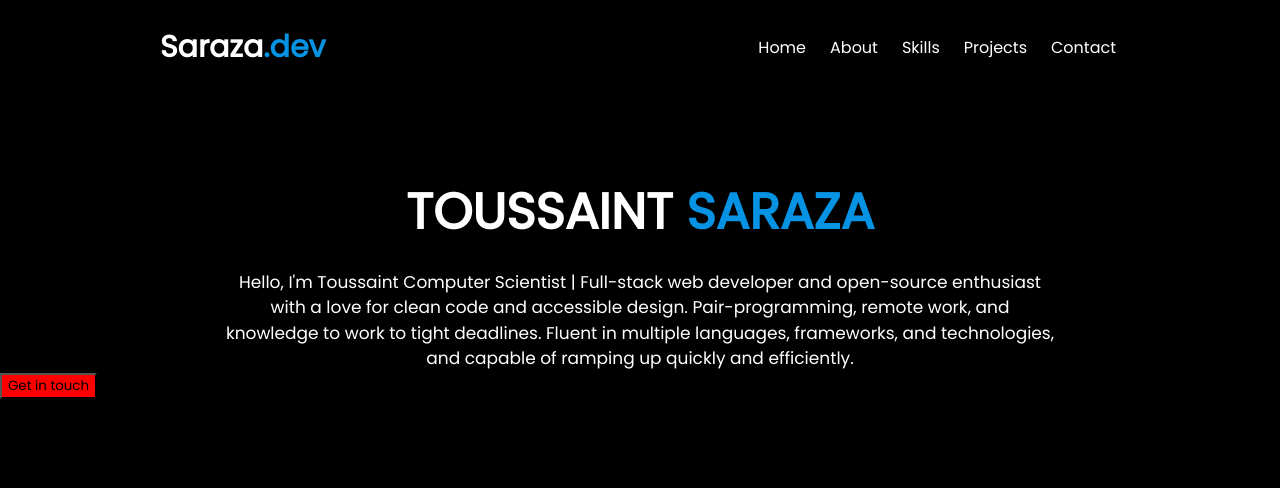
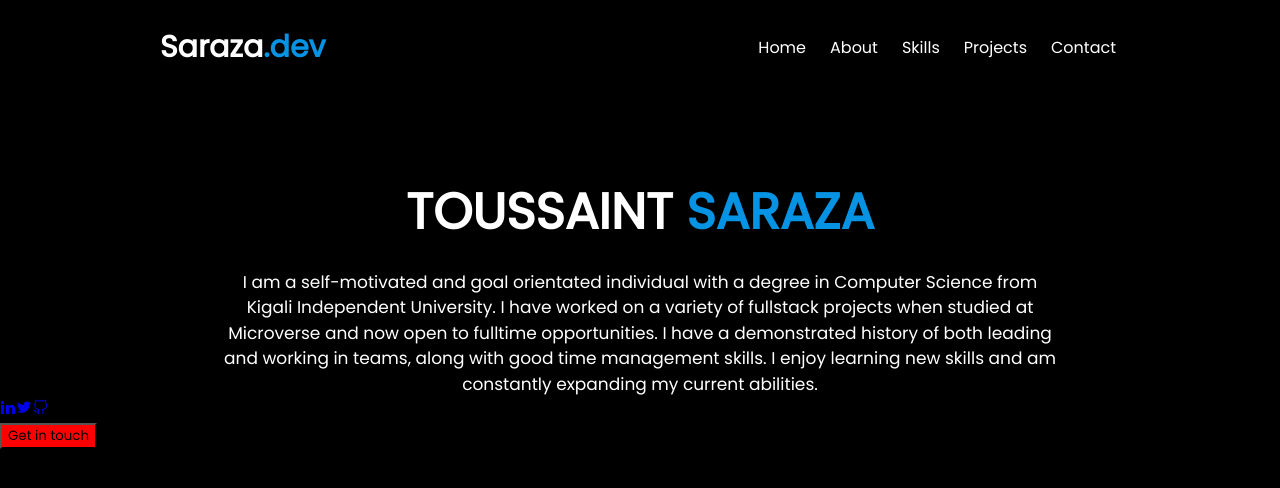
Before and after one commit to sarazaToussaint/Saraza-dev, a React (Create React App) app: page / in a window 1280 px wide. Shown: the top 488 px of the page. Built offline with nearby package versions, Linux system fonts and the light colour scheme.

Commit message:
Add Icons

```diff
--- a/src/components/Home.jsx
+++ b/src/components/Home.jsx
@@ -1,4 +1,6 @@
 import React from 'react';
+import { VscGithubAlt, VscTwitter } from 'react-icons/vsc';
+import { ImLinkedin2 } from 'react-icons/im';
 import { NavLink as Link } from 'react-router-dom';
 
 const Home = () => (
@@ -8,14 +10,26 @@ const Home = () => (
       <span> SARAZA</span>
     </h1>
     <p>
-      Hello, I&apos;m Toussaint Computer Scientist | Full-stack web developer and open-source
-      enthusiast with a love for clean code and accessible design.
-      Pair-programming, remote work, and knowledge to work to tight deadlines.
-      Fluent in multiple languages, frameworks, and technologies,
-      and capable of ramping up quickly and efficiently.
+      I am a self-motivated and goal orientated individual with a degree
+      in Computer Science from Kigali Independent University.
+      I have worked on a variety of fullstack projects when studied at Microverse and
+      now open to fulltime opportunities. I have a demonstrated history
+      of both leading and working in teams, along with good time management
+      skills. I enjoy learning new skills and am constantly expanding my
+      current abilities.
     </p>
+    <div className="icon-container">
+      <a href="https://www.linkedin.com/in/toussaintsaraza/" target="_blank" rel="noreferrer">
+        <ImLinkedin2 />
+      </a>
+      <a href="https://twitter.com/ToussaintSaraz1" target="_blank" rel="noreferrer">
+        <VscTwitter />
+      </a>
+      <a href="https://github.com/sarazaToussaint" target="_blank" rel="noreferrer">
+        <VscGithubAlt />
+      </a>
+    </div>
     <Link className="buton" to="/About"><button type="button" className="btn btn-primary">Get in touch</button></Link>
-
   </div>
 );
 
```
